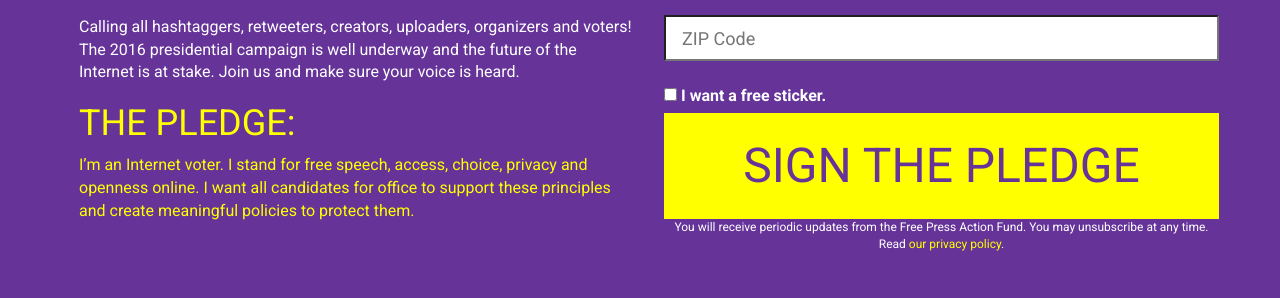
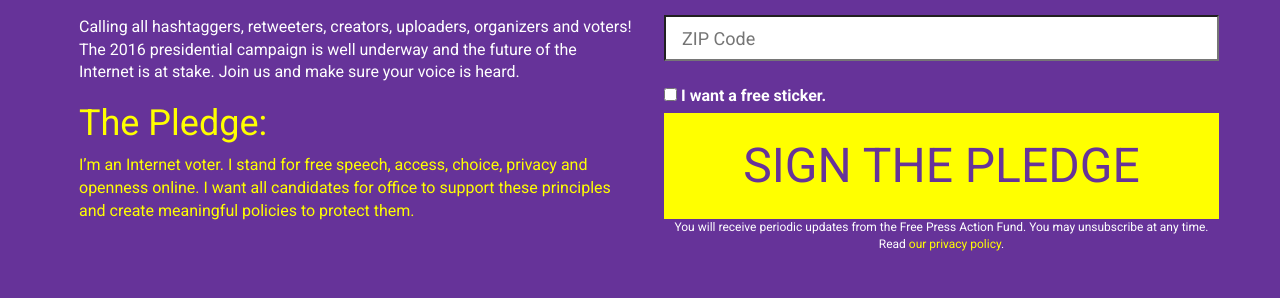
Before and after one commit to freepress/internet2016, a Jekyll site: the page built from index.html, in a window 1280 px wide. Shown: the part 695-993 px from the top of the page. Built offline with Jekyll 4.4.1, drawn with Linux system fonts in a browser that asks for light colours; comment, search, counter and statistics services are not loaded.

Commit message:
Update text

```diff
--- a/index.html
+++ b/index.html
@@ -20,7 +20,7 @@ layout: default
           Calling all hashtaggers, retweeters, creators, uploaders, organizers and voters! The 2016 presidential campaign is well underway and the future of the Internet is at stake. Join us and make sure your voice is heard.
         </p>
         <p>
-          <h1><font color="#FFFF00">THE PLEDGE:</p></h1>
+          <h1><font color="#FFFF00">The Pledge:</p></h1>
           <p>I’m an Internet voter. I stand for free speech, access, choice, privacy and openness online. I want all candidates for office to support these principles and create meaningful policies to protect them.</font>
         </p>
       </div>
```
